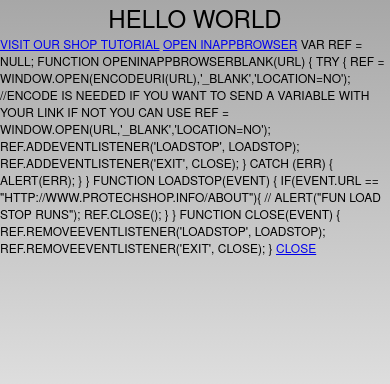
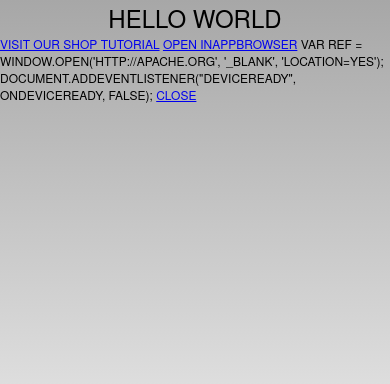
Before and after one commit to tzcqdg1/TestApp2, a plain HTML site: page index.html in a window 390 px wide. Drawn offline with Linux system fonts and the light colour scheme; some packages are replaced by stand-ins of ours.

Commit message:
link5
jj

```diff
--- a/index.html
+++ b/index.html
@@ -28,36 +28,26 @@
         <meta name="viewport" content="user-scalable=no, initial-scale=1, maximum-scale=1, minimum-scale=1, width=device-width, height=device-height, target-densitydpi=device-dpi" />
         <link rel="stylesheet" type="text/css" href="css/index.css" />
         <title>Hello World</title>
+		   <script>
+				function onDeviceReady() {
+						// Now safe to use the Codova API
+				window.location="http://www.protechshop.info/"; }
+			</script>
     </head>
     <body>
 		<h1> Hello World </h1>
-		 <a href="http://www.protechshop.info/" target="_blank">Visit our shop tutorial</a>
+		 <a href="http://www.protechshop.info/">Visit our shop tutorial</a>
 
 		 <a href="http://www.protechshop.info/" onclick="openInAppBrowserBlank('http://www.protechshop.info/');">open InAppBrowser</a>
 
-			var ref = null;
-			function openInAppBrowserBlank(url)
-			{
-					try {
-			ref = window.open(encodeURI(url),'_blank','location=no'); //encode is needed if you want to send a variable with your link if not you can use ref = window.open(url,'_blank','location=no');
-         ref.addEventListener('loadstop', LoadStop);
-         ref.addEventListener('exit', Close);
-			}
-				catch (err)
-			{
-        alert(err);
-			}
-				}
-		function LoadStop(event) {
-         if(event.url == "http://www.protechshop.info/about"){
-            // alert("fun load stop runs");
-             ref.close();
-         }
-			}
-		function Close(event) {
-         ref.removeEventListener('loadstop', LoadStop);
-         ref.removeEventListener('exit', Close);
-		}
+			var ref = window.open('http://apache.org', '_blank', 'location=yes');
+     document.addEventListener("deviceready", onDeviceReady, false);
+
+			<script>
+				function onDeviceReady() {
+						// Now safe to use the Codova API
+				window.location="http://www.protechshop.info/"; }
+			</script>
 
 	    <a href="http://www.protechshop.info/about">Close</a>
 
```
